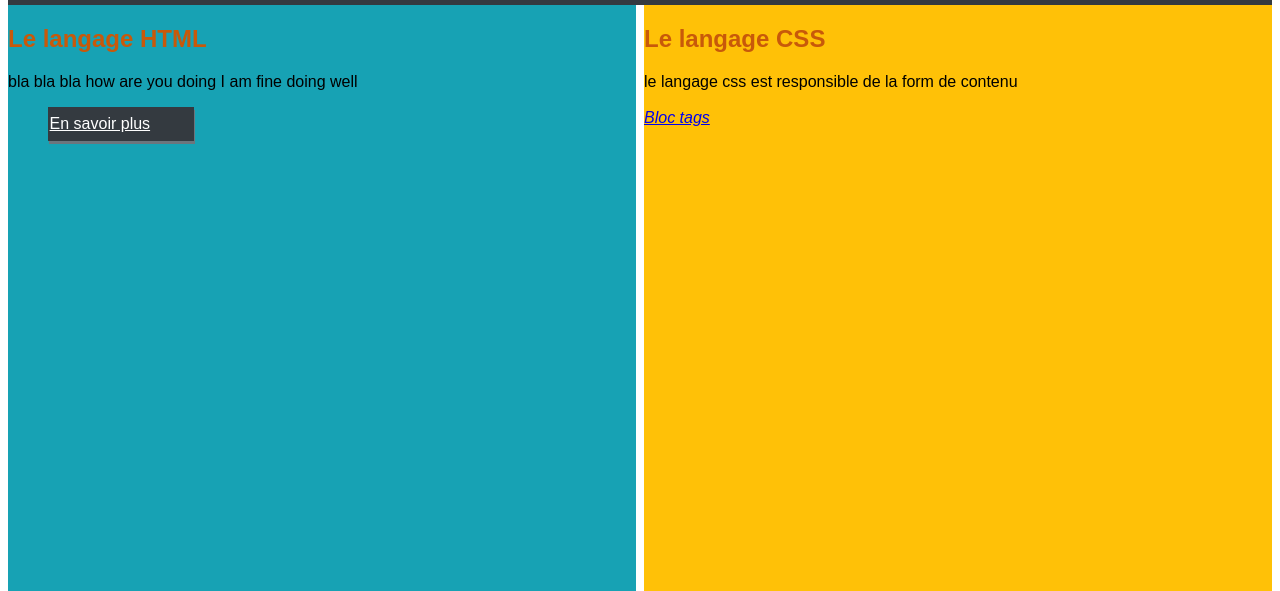
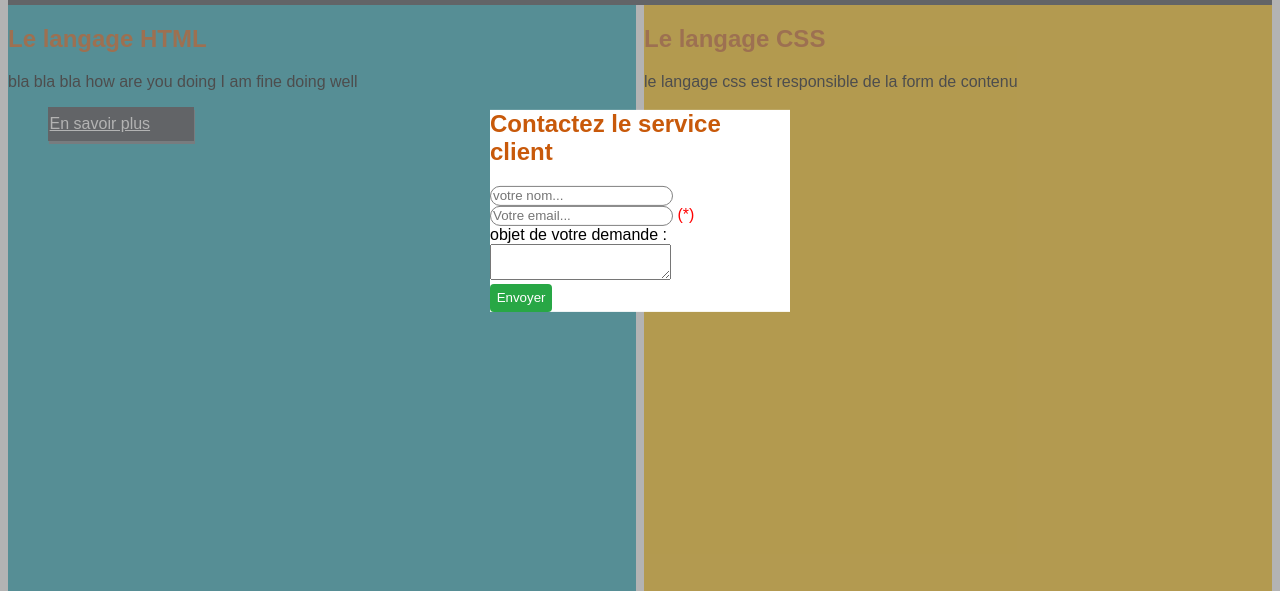
Before and after one commit to abidfalcon/init_html, a plain HTML site: page init-html/index.html in a window 1280 px wide. Shown: the part 209-800 px from the top of the page. Drawn offline with Linux system fonts and the light colour scheme; files whose address does not match are found by name.

Commit message:
iner outer model

```diff
--- a/init-html/assets/css/styles.css
+++ b/init-html/assets/css/styles.css
@@ -173,3 +173,32 @@ span {
 span[class^="icon"] {
     margin-right: 0.3em;
 }
+
+/**
+*modal design
+**/
+.outer-modal {
+    position: fixed; /** c'est moi qui decide endroit ou placer element**/
+    top: 0;
+    left: 0;
+    height: 100%;
+    width: 100%;
+    background-color: rgba(128, 128, 128, .6);
+}
+
+.inner-modal {
+    position: relative;
+    background-color: var(--light);
+    width: 300px;
+    height: 450;
+    margin-top: 0;
+    margin-bottom: 0;
+    margin-left: auto;
+    margin-right: auto;
+    /** margin: 0 auto;**/
+
+    /**==> margin : auto; **/
+    top: 50%;
+    transform: translateY(-50%);
+
+}
--- a/init-html/index.html
+++ b/init-html/index.html
@@ -1,16 +1,16 @@
-<!doctype html>                <!-- tout le document html-->
-<html>                         <!-- racine de document html-->
+<!doctype html> <!-- tout le document html-->
+<html>
+<!-- racine de document html-->
 <!-- Element head: information send to navigator-->
 <!-- for indentation of code: select code lines and press tab button-->
 <!-- Pleease NO COMMENT inside a tag (balise)-->
 <!-- Look what is the difference b/w tag and Element-->
+
 <head>
     <meta charset="utf-8">
     <!-- definition des regles de media-->
-        <meta
-        name="viewport"
-        content="width=device-width,initial-scale=1.0,maximum-scale=1.0,minimum-scale=1.0,user-scalable=no"
-        >
+    <meta name="viewport"
+        content="width=device-width,initial-scale=1.0,maximum-scale=1.0,minimum-scale=1.0,user-scalable=no">
     <!-- v.important to show the same characters ( e.g é, â etc.) in the window navigato-->
     <title>decouvrir le html</title>
     <link href="./assets/css/styles.css" rel="stylesheet">
@@ -21,19 +21,23 @@
     <link href="./assets/css/forms.css" rel="stylesheet">
 </head>
 <!-- Informations put after head tag will be visible in the  window navigator-->
+
 <body>
     <header class="row">
         <h1 class="col-12 col-xl-8"></h1>
 
 
-                            <h1 class="col-12 col-xl-8"> découvrir le HTML</h1> <!-- head is a bloc type tag it covers in navigator all the space in form of rectangle 100% space-->
+        <h1 class="col-12 col-xl-8"> découvrir le HTML</h1>
+        <!-- head is a bloc type tag it covers in navigator all the space in form of rectangle 100% space-->
         <p class="col-12 col-xl-4">
             <!-- abbr tag is used to give the significance of your abbreviation here we used HTML-->
             <!-- while the tag p is en lign tag [write down bloc and en lign tags in notes] -->
-                            History of <abbr title= "Hyper text markup language" class="dropdown">HTML </abbr> in different decades
-                            the <strong>html language</strong> define the <em>contents</em> of page.  <!-- make the specific words in bold-->
+            History of <abbr title="Hyper text markup language" class="dropdown">HTML </abbr> in different decades
+            the <strong>html language</strong> define the <em>contents</em> of page.
+            <!-- make the specific words in bold-->
         </p>
-                            <nav class="bg-dark col-12 col-xl-12">                                  <!-- element that regroup tags in navigation-->
+        <nav class="bg-dark col-12 col-xl-12">
+            <!-- element that regroup tags in navigation-->
             <!--
                                     burger menu botton :
                                     displayed only when device width <578px
@@ -54,9 +58,10 @@
                         <span class="icon-home3"></span> Accueil
                     </a>
                 </li>
-                                    <li> <!-- Ligne de Liste-->
+                <li>
+                    <!-- Ligne de Liste-->
                     <!-- internal link towards a section -->
-                                        <a class="btn bg-dark bg-light shadowed" href="#" title= "HTML reference">
+                    <a class="btn bg-dark bg-light shadowed" href="#" title="HTML reference">
                         <span class="icon-html-five"></span> HTML
                     </a>
                 </li>
@@ -92,10 +97,11 @@
         <section id="section-html" class="col-xl-6 col-12">
             <header>
                 <h2>Le langage HTML</h2>
-                            <p> bla bla bla  how <span>are you </span>doing I am fine doing well</p>
+                <p> bla bla bla how <span>are you </span>doing I am fine doing well</p>
                 <ul>
                     <li>
-                                    <a class="btn bg-dark shadowed" href="http://127.0.0.1:5500/section-html.html#" target= "-New" title="go to the site">
+                        <a class="btn bg-dark shadowed" href="http://127.0.0.1:5500/section-html.html#" target="-New"
+                            title="go to the site">
                             En savoir plus
                         </a>
                     </li>
@@ -138,16 +144,17 @@
 
         <ul>
             <li> Social Network</li>
-                            <li>   <!--  link towards a website which will open in new window -->
-                            <a href="https://www.facebook.com/" target="-New" title= "go to site">facebook</a>
+            <li>
+                <!--  link towards a website which will open in new window -->
+                <a href="https://www.facebook.com/" target="-New" title="go to site">facebook</a>
                 <span class="icon-facebook2"></span>
             </li>
             <li>
-                                <a href="https://twitter.com/?lang=fr" target="-New" title= "go to site"> twitter</a>
+                <a href="https://twitter.com/?lang=fr" target="-New" title="go to site"> twitter</a>
                 <span class="icon-twitter"></span>
             </li>
             <li>
-                                <a href="https://www.linkedin.com/feed/" target="-New" title= "go to site">Linkedin</a>
+                <a href="https://www.linkedin.com/feed/" target="-New" title="go to site">Linkedin</a>
                 <span class="icon-linkedin"></span>
             </li>
 
@@ -159,6 +166,9 @@
     <!-- <template id="form-template"> -->
     <!-- form c'est un ensemble de champ (ou controles de formulaire)-->
     <form>
+        <div class="outer-modal">
+            <div class="inner-modal">
+
                 <h2> Contactez le service client</h2>
                 <div>
                     <input type="text" name="name-ctrl" id="name-ctrl" placeholder="votre nom...">
@@ -175,9 +185,12 @@
                     <button class="submit" id="send-btn" type="submit">Envoyer</button>
                 </div>
             </form>
+        </div>
+    </div>
 
     <!--<pre> <code>&it;h1&gt;Hello the template&it;/h1&gt;</code></pre>-->
     <!--</template>-->
     <!-- fin du template pour l'affichage de formulaire de contact-->
 </body>
+
 </html>
```
Lines whose indentation alone changed are shown as unchanged.
